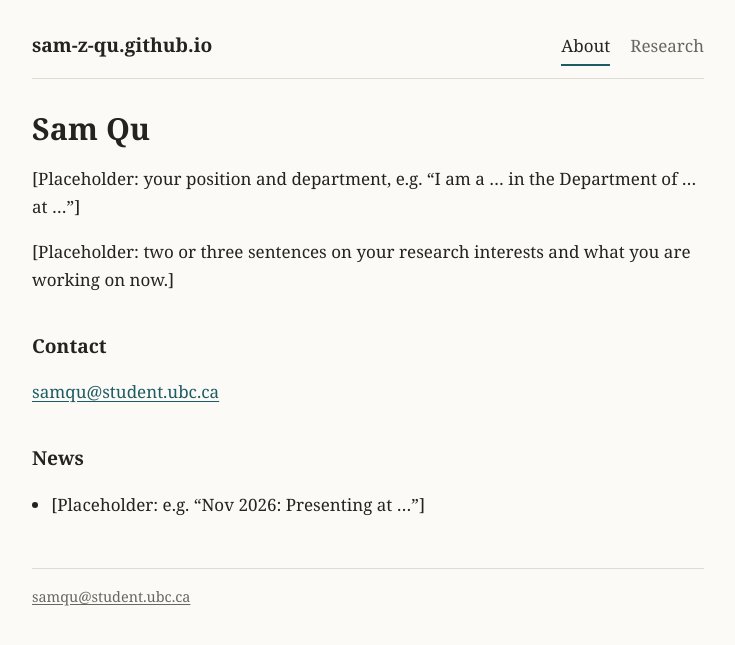
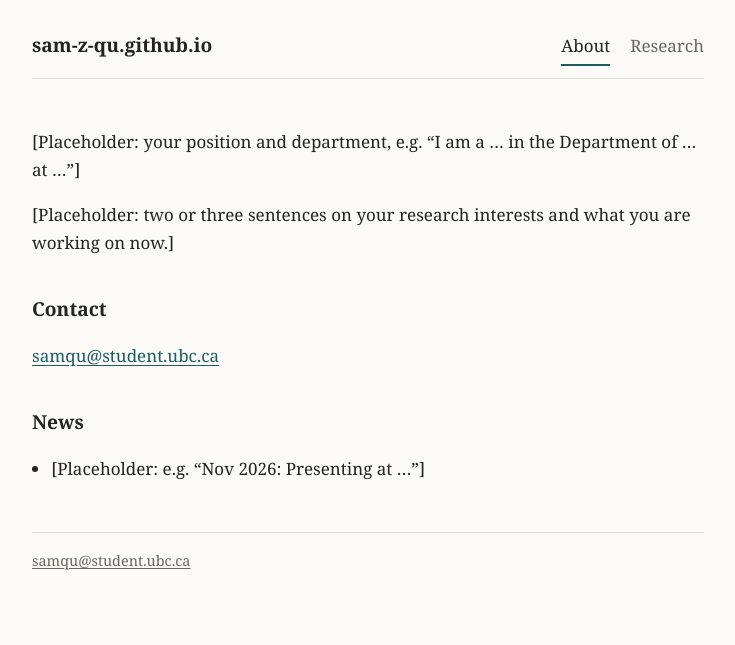
Before and after one commit to sam-z-qu/sam-z-qu.github.io, a Jekyll site: the page built from index.md, in a window 1280 px wide. Shown: the top 645 px of the page, without its empty margins (272-1007 px from the left). Built offline with Jekyll 4.4.1, drawn with Linux system fonts in a browser that asks for light colours.

Commit message:
Remove Sam Qu heading from About page

```diff
--- a/index.md
+++ b/index.md
@@ -1,8 +1,6 @@
 ---
 title: About
 ---
-
-# Sam Qu
 
 [Placeholder: your position and department, e.g. "I am a ... in the Department of ... at ..."]
 
```
